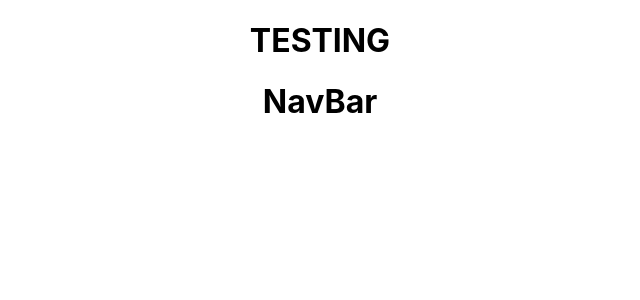
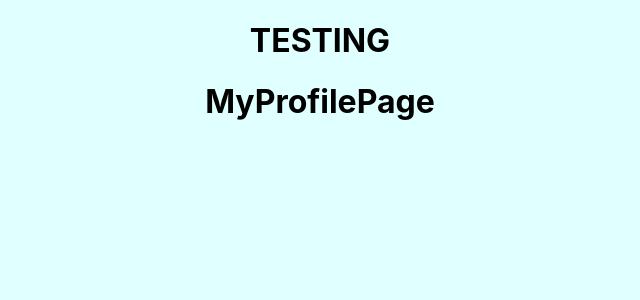
Before and after one commit to FullSnax/frontend, a React (Create React App) app: page /profile in a window 1280 px wide. Shown: the top 300 px of the page, without its empty margins (320-960 px from the left). Built offline with nearby package versions, Linux system fonts and the light colour scheme.

Commit message:
Setup MyProfilePage and linked to frontend route

```diff
--- a/src/App.jsx
+++ b/src/App.jsx
@@ -11,6 +11,7 @@ import { Routes, Route, Navigate } from "react-router-dom"
 ========================================*/
 import NavBar from './components/NavBar';
 import MenuItemsPage from './pages/MenuItemsPage/MenuItemsPage';
+import MyProfilePage from './pages/MyProfilePage/MyProfilePage';
 
 
 
@@ -24,7 +25,7 @@ export default function App() {
       <h1>TESTING</h1>
       <Routes>
         <Route path="/*" element={<NavBar />} />
-        {/* <Route path="/profile" element={<Profile />} /> */}
+        <Route path="/profile" element={<MyProfilePage />} />
         <Route path="/menuitems" element={<MenuItemsPage />} />
         </Routes>
   </div>
--- /dev/null
+++ b/src/components/MenuItemList.css
@@ -0,0 +1,8 @@
+.item-container {
+  /* display: flex; */
+  flex-wrap: wrap;
+  max-width: 100%;
+  margin: 0 auto;
+  justify-content: center;
+  flex-direction: row;
+}
--- a/src/components/MenuItemList.jsx
+++ b/src/components/MenuItemList.jsx
@@ -1,19 +1,18 @@
 import React, { useEffect, useState } from 'react';
-// import MenuListItem from './MenuListItem';
+import './MenuItemList.css'
 
 export default function MenuItems({ menuItems }) {
 	console.log({ menuItems });
-
 
 	return (
 		<div>
 			{menuItems.map((item, index) => (
 				<>
-          <div className='item-container'>
+					<div className="item-container">
 						<h1>{item.name}</h1>
 						<p>{item.description}</p>
 						<p>${item.price}</p>
-            {/* <img src={item.image} alt="" /> */}
+						<img src={item.image} alt="" />
 					</div>
 				</>
 			))}
--- a/src/index.css
+++ b/src/index.css
@@ -1,13 +1,17 @@
+* {
+  background-color: lightcyan;
+}
+
 body {
-  margin: 0;
-  font-family: -apple-system, BlinkMacSystemFont, 'Segoe UI', 'Roboto', 'Oxygen',
-    'Ubuntu', 'Cantarell', 'Fira Sans', 'Droid Sans', 'Helvetica Neue',
-    sans-serif;
-  -webkit-font-smoothing: antialiased;
-  -moz-osx-font-smoothing: grayscale;
+	margin: 0;
+	font-family: -apple-system, BlinkMacSystemFont, 'Segoe UI', 'Roboto',
+		'Oxygen', 'Ubuntu', 'Cantarell', 'Fira Sans', 'Droid Sans',
+		'Helvetica Neue', sans-serif;
+	-webkit-font-smoothing: antialiased;
+	-moz-osx-font-smoothing: grayscale;
 }
 
 code {
-  font-family: source-code-pro, Menlo, Monaco, Consolas, 'Courier New',
-    monospace;
+	font-family: source-code-pro, Menlo, Monaco, Consolas, 'Courier New',
+		monospace;
 }
--- a/src/pages/MenuItemsPage/MenuItemsPage.jsx
+++ b/src/pages/MenuItemsPage/MenuItemsPage.jsx
@@ -37,7 +37,8 @@ export default function MenuItemsPage() {
 			.catch((err) => {});
 	}
 
-	useEffect(() => {
+  useEffect((e) => {
+
 		componentDidMount();
 	}, []);
 
--- /dev/null
+++ b/src/pages/MyProfilePage/MyProfilePage.jsx
@@ -0,0 +1,7 @@
+import React from 'react'
+
+export default function MyProfilePage() {
+  return (
+    <h1>MyProfilePage</h1>
+  )
+}
```
Lines whose indentation alone changed are shown as unchanged.
